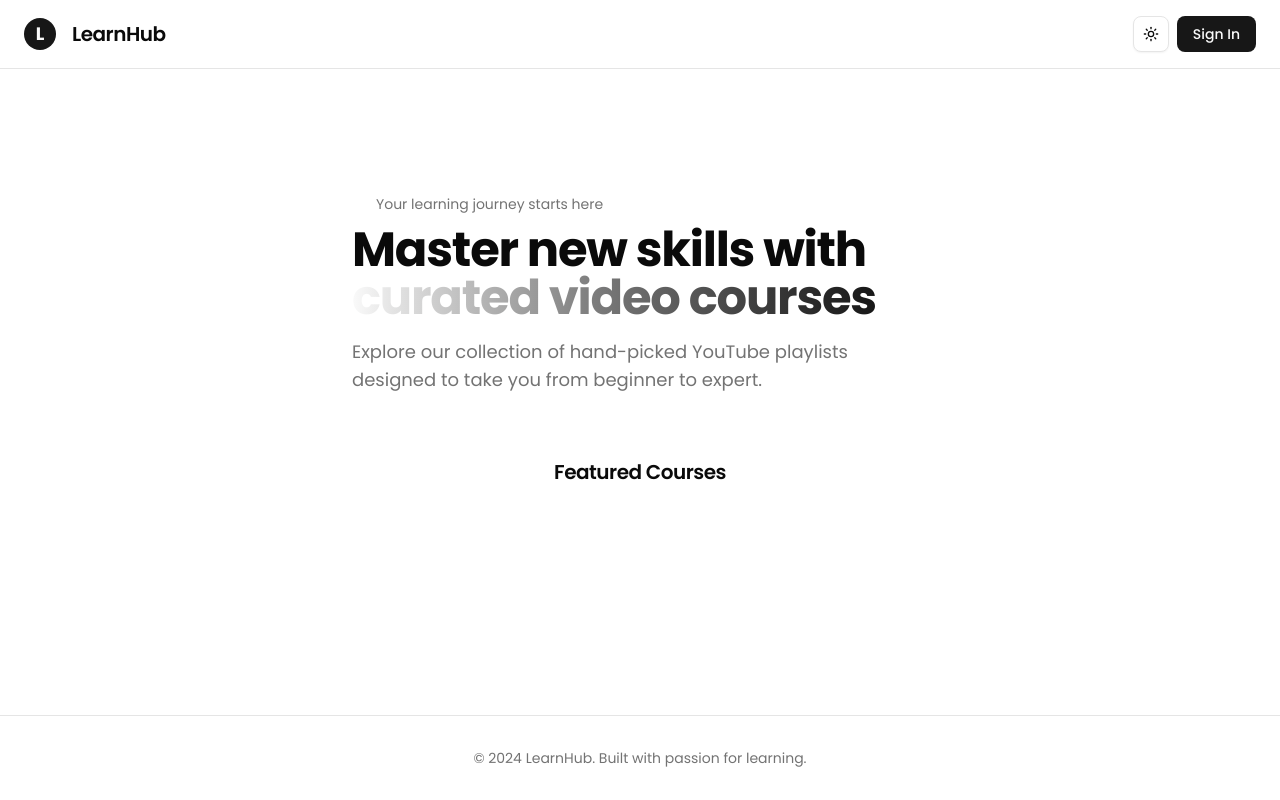
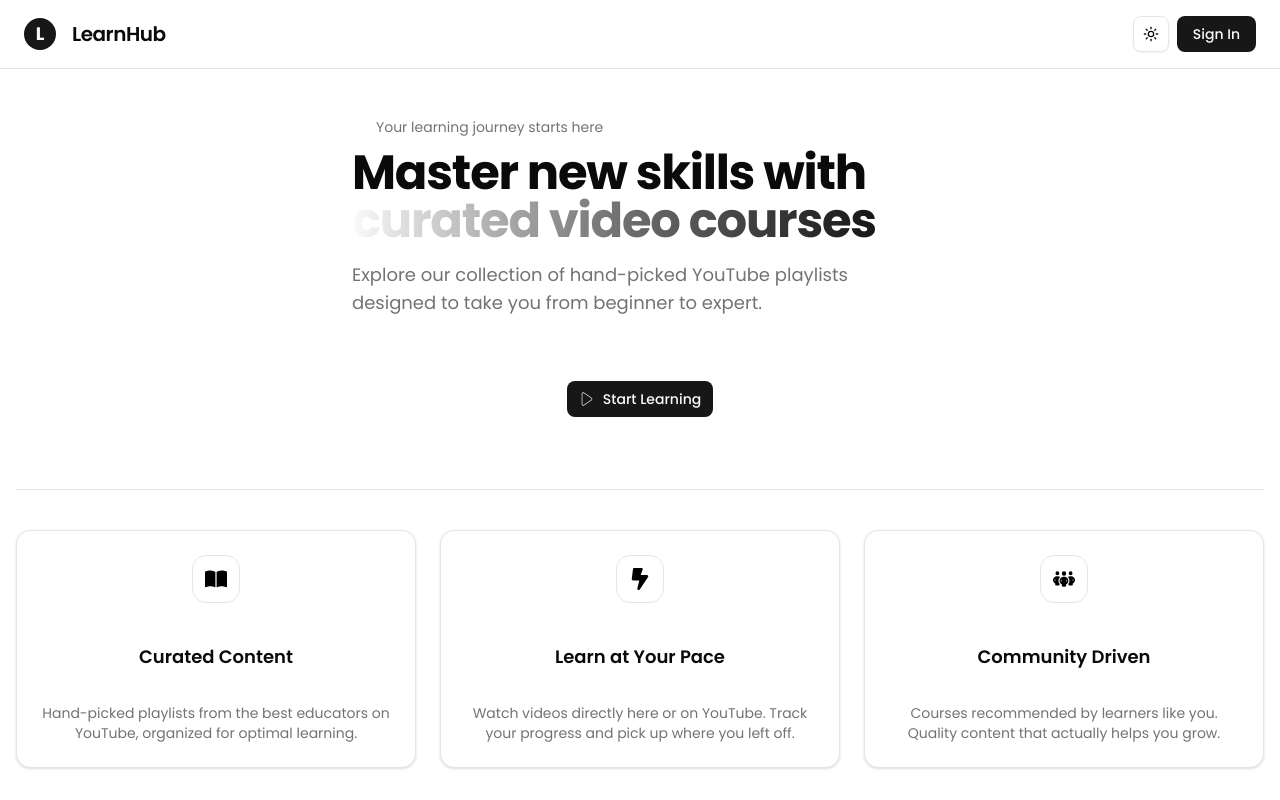
Before and after one commit to MOHIT-IITP/babua-lms, a Next.js app: page / in a window 1280 px wide. Shown: the top 800 px of the page. Built offline with nearby package versions, Linux system fonts and the light colour scheme.

Commit message:
ADD: Card done at bottom of landing page

```diff
--- a/components/HomePage/HomePage.tsx
+++ b/components/HomePage/HomePage.tsx
@@ -1,6 +1,8 @@
-
 import { ModeToggle } from "../ui/Modetoggle";
 import { Button } from "../ui/button";
+import { CiPlay1 } from "react-icons/ci";
+import { Card } from "../ui/card";
+import { FaBoltLightning, FaBookOpen, FaPeopleGroup } from "react-icons/fa6";
 
 export const HomePage = () => {
   return (
@@ -16,12 +18,11 @@ export const HomePage = () => {
           <span className="ml-2 text-xl font-semibold tracking-tight">LearnHub</span>
         </div>
         <div className="flex items-center gap-2">
-          <ModeToggle/>
+          <ModeToggle />
           <Button>Sign In</Button>
         </div>
       </nav>
       <main className="flex justify-center items-center flex-col container mx-auto px-4 py-12 flex-1">
-        {/* Hero Section */}
         <section className="mb-16 animate-fade-in">
           <div className="flex items-center gap-2 text-sm text-muted-foreground">
             <div className="h-4 w-4" />
@@ -44,12 +45,40 @@ export const HomePage = () => {
         {/* Playlists Grid */}
         <section>
           <div className="mb-6 flex items-center justify-between">
-            <h2 className="text-xl font-semibold tracking-tight text-foreground">Featured Courses</h2>
             <span className="text-sm text-muted-foreground">
               {/* {playlists.length} courses available */}
             </span>
+            <Button>
+              <CiPlay1 />
+              Start Learning
+            </Button>
           </div>
         </section>
+
+        <hr className="w-full border-t border-border mt-12" />
+        <div className="grid grid-cols-1 sm:grid-cols-2 md:grid-cols-3 gap-6 w-full mt-10">
+          <Card className="flex flex-col items-center text-center p-6 h-full">
+            <FaBookOpen className="dark:text-white text-black border rounded-xl p-3 size-12 mb-4" />
+            <h1 className="text-lg font-semibold mb-2">Curated Content</h1>
+            <p className="text-muted-foreground text-sm">
+              Hand-picked playlists from the best educators on YouTube, organized for optimal learning.
+            </p>
+          </Card>
+          <Card className="flex flex-col items-center text-center p-6 h-full">
+            <FaBoltLightning className="dark:text-white text-black border rounded-xl p-3 size-12 mb-4" />
+            <h1 className="text-lg font-semibold mb-2">Learn at Your Pace</h1>
+            <p className="text-muted-foreground text-sm">
+              Watch videos directly here or on YouTube. Track your progress and pick up where you left off.
+            </p>
+          </Card>
+          <Card className="flex flex-col items-center text-center p-6 h-full">
+            <FaPeopleGroup className="dark:text-white text-black border rounded-xl p-3 size-12 mb-4" />
+            <h1 className="text-lg font-semibold mb-2">Community Driven</h1>
+            <p className="text-muted-foreground text-sm">
+              Courses recommended by learners like you. Quality content that actually helps you grow.
+            </p>
+          </Card>
+        </div>
       </main>
 
       {/* Footer */}
--- /dev/null
+++ b/components/ui/card.tsx
@@ -0,0 +1,92 @@
+import * as React from "react"
+
+import { cn } from "@/lib/utils"
+
+function Card({ className, ...props }: React.ComponentProps<"div">) {
+  return (
+    <div
+      data-slot="card"
+      className={cn(
+        "bg-card text-card-foreground flex flex-col gap-6 rounded-xl border py-6 shadow-sm",
+        className
+      )}
+      {...props}
+    />
+  )
+}
+
+function CardHeader({ className, ...props }: React.ComponentProps<"div">) {
+  return (
+    <div
+      data-slot="card-header"
+      className={cn(
+        "@container/card-header grid auto-rows-min grid-rows-[auto_auto] items-start gap-2 px-6 has-data-[slot=card-action]:grid-cols-[1fr_auto] [.border-b]:pb-6",
+        className
+      )}
+      {...props}
+    />
+  )
+}
+
+function CardTitle({ className, ...props }: React.ComponentProps<"div">) {
+  return (
+    <div
+      data-slot="card-title"
+      className={cn("leading-none font-semibold", className)}
+      {...props}
+    />
+  )
+}
+
+function CardDescription({ className, ...props }: React.ComponentProps<"div">) {
+  return (
+    <div
+      data-slot="card-description"
+      className={cn("text-muted-foreground text-sm", className)}
+      {...props}
+    />
+  )
+}
+
+function CardAction({ className, ...props }: React.ComponentProps<"div">) {
+  return (
+    <div
+      data-slot="card-action"
+      className={cn(
+        "col-start-2 row-span-2 row-start-1 self-start justify-self-end",
+        className
+      )}
+      {...props}
+    />
+  )
+}
+
+function CardContent({ className, ...props }: React.ComponentProps<"div">) {
+  return (
+    <div
+      data-slot="card-content"
+      className={cn("px-6", className)}
+      {...props}
+    />
+  )
+}
+
+function CardFooter({ className, ...props }: React.ComponentProps<"div">) {
+  return (
+    <div
+      data-slot="card-footer"
+      className={cn("flex items-center px-6 [.border-t]:pt-6", className)}
+      {...props}
+    />
+  )
+}
+
+export {
+  Card,
+  CardHeader,
+  CardFooter,
+  CardTitle,
+  CardAction,
+  CardDescription,
+  CardContent,
+}
--- a/package.json
+++ b/package.json
@@ -19,6 +19,7 @@
     "next-themes": "^0.4.6",
     "react": "19.2.3",
     "react-dom": "19.2.3",
+    "react-icons": "^5.5.0",
     "tailwind-merge": "^3.4.0"
   },
   "devDependencies": {
```
Also changed, not shown: 1 other file (tests, documents, lock files or other folders).
